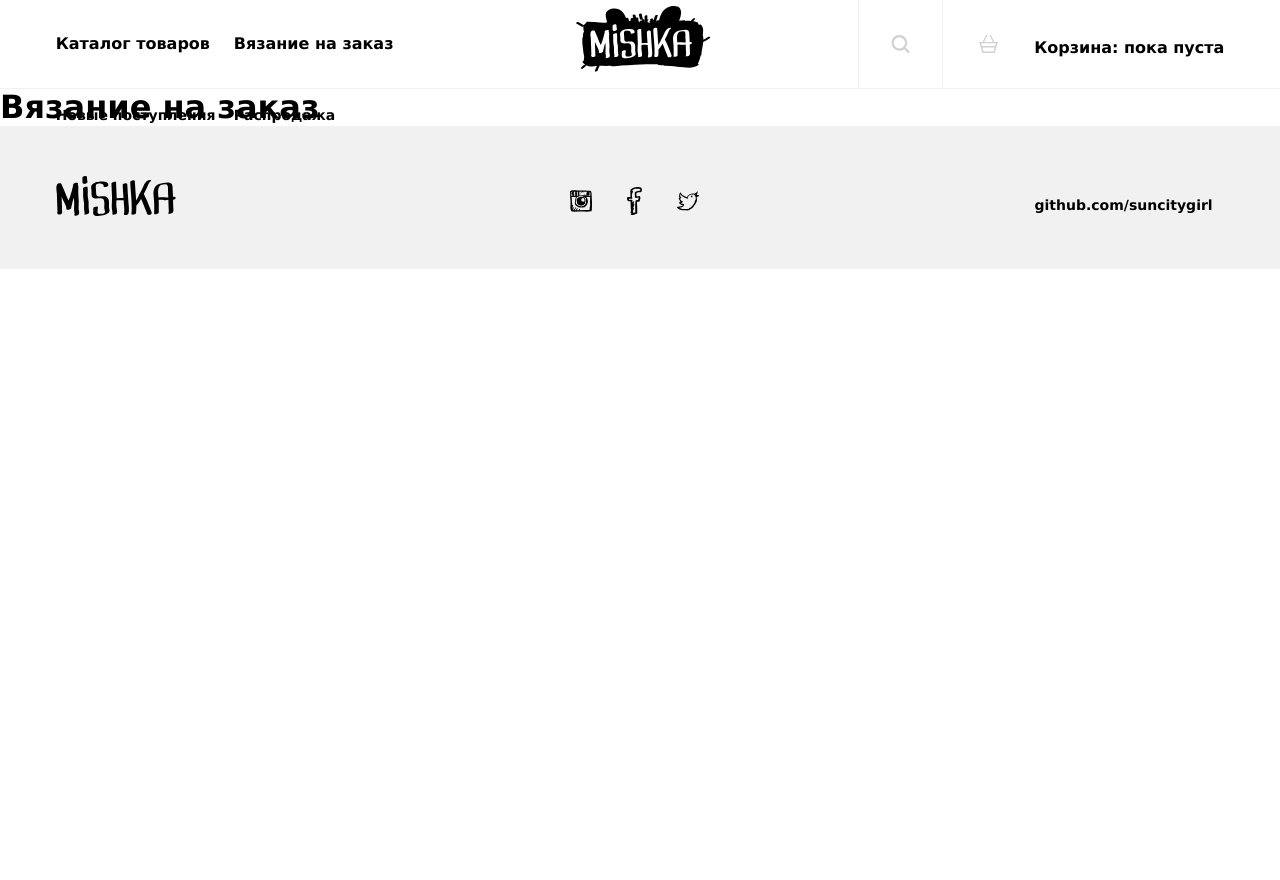
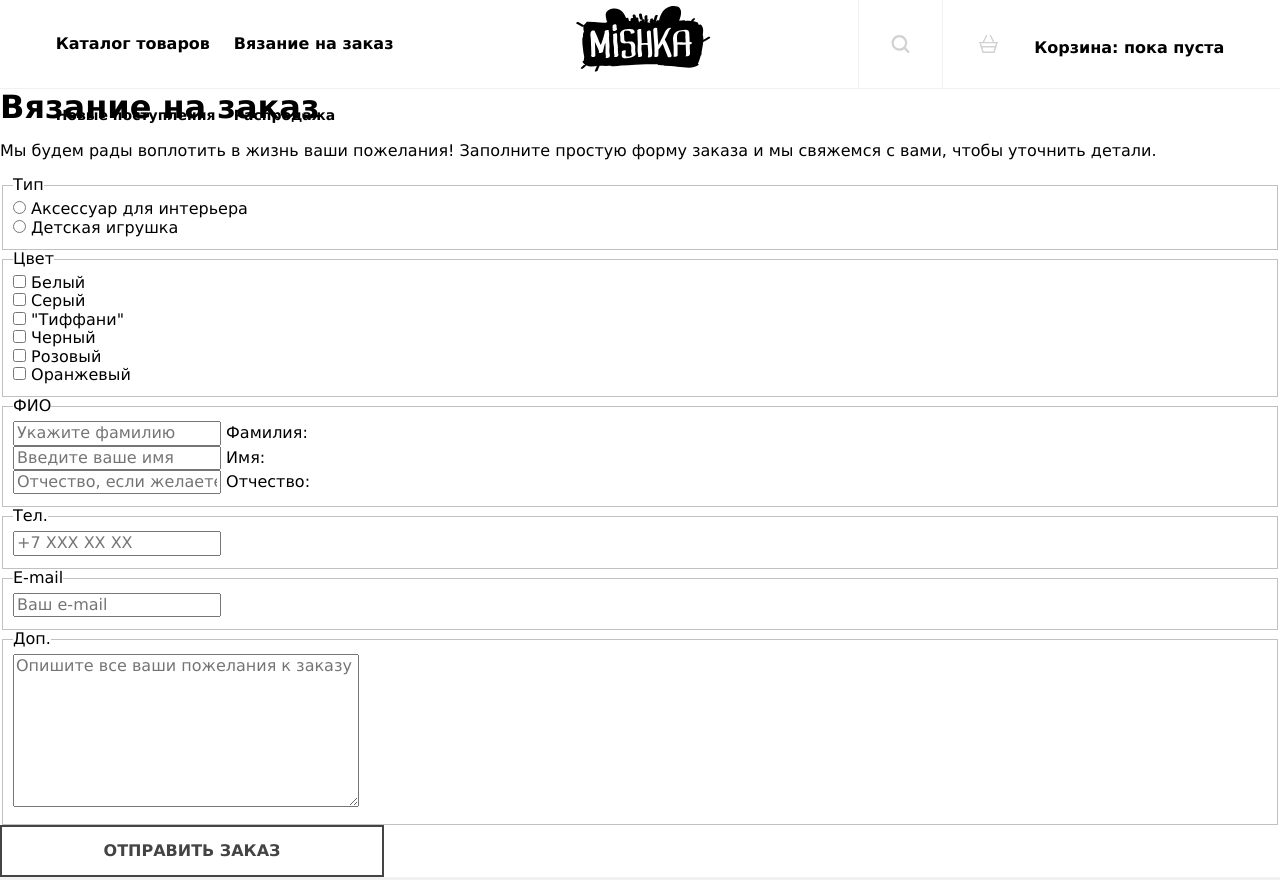
Before and after one commit to suncitygirl/mishka-shop, a website: page app/form.html in a window 1280 px wide. Shown: the top 880 px of the page. Before the commit the page ends 800 px from the top, so only its background shows below. Drawn offline with Linux system fonts and the light colour scheme.

Commit message:
Add a form markup

```diff
--- a/app/css/blocks/main-nav.css
+++ /dev/null
@@ -1,6 +0,0 @@
-.logo-mobile {
-  display: block;
-  width: 86px;
-  height: 35px; }
-
-/*# sourceMappingURL=../maps/blocks/main-nav.css.map */
--- a/app/form.html
+++ b/app/form.html
@@ -242,9 +242,86 @@
         </nav>
     </header>
     <main class="order-content">
-      <header class="order-header">
-        <h1>Вязание на заказ</h1>
-      </header>
+        <header class="order-content__header">
+            <h1>Вязание на заказ</h1>
+        </header>
+        <p class="order-content__description">
+            Мы будем рады воплотить в жизнь ваши пожелания! Заполните простую форму заказа и мы свяжемся с вами, чтобы уточнить детали.
+        </p>
+        <form class="order-form" method="post">
+            <fieldset class="order-form__item order-for__item--type">
+                <legend class="order-form__tag">Тип</legend>
+                <ul class="order-form__filter">
+                    <li class="order-form__filter--item">
+                        <input id="type1" type="radio" name="type" value="accessory">
+                        <label for="type1">Аксессуар для интерьера</label>
+                    </li>
+                    <li class="order-form__filter--item">
+                        <input id="type2" type="radio" name="type" value="toy">
+                        <label for="type2">Детская игрушка</label>
+                    </li>
+                </ul>
+            </fieldset>
+            <fieldset class="order-form__item order-for__item--color">
+                <legend class="order-form__tag">Цвет</legend>
+                <ul class="order-form__filter">
+                    <li class="order-form__filter--item">
+                        <input id="color1" type="checkbox" name="checkbox-color1" value="color1">
+                        <label for="color1">Белый</label>
+                    </li>
+                    <li class="order-form__filter--item">
+                        <input id="color2" type="checkbox" name="checkbox-color2" value="color2">
+                        <label for="color2">Серый</label>
+                    </li>
+                    <li class="order-form__filter--item">
+                        <input id="color3" type="checkbox" name="checkbox-color3" value="color3">
+                        <label for="color3">"Тиффани"</label>
+                    </li>
+                    <li class="order-form__filter--item">
+                        <input id="color4" type="checkbox" name="checkbox-color4" value="color4">
+                        <label for="color4">Черный</label>
+                    </li>
+                    <li class="order-form__filter--item">
+                        <input id="color5" type="checkbox" name="checkbox-color5" value="color5">
+                        <label for="color5">Розовый</label>
+                    </li>
+                    <li class="order-form__filter--item">
+                        <input id="color6" type="checkbox" name="checkbox-color6" value="color6">
+                        <label for="color6">Оранжевый</label>
+                    </li>
+                </ul>
+            </fieldset>
+            <fieldset class="order-form__item order-for__item--fullname">
+                <legend class="order-form__tag">ФИО</legend>
+                <ul class="order-form__filter">
+                    <li class="order-form__filter--item">
+                        <input id="surname" type="text" name="surname" placeholder="Укажите фамилию" required>
+                        <label for="surname">Фамилия:</label>
+                    </li>
+                    <li class="order-form__filter--item">
+                        <input id="name" type="text" name="name" placeholder="Введите ваше имя" required>
+                        <label for="name">Имя:</label>
+                    </li>
+                    <li class="order-form__filter--item">
+                        <input id="middle-name" type="text" name="middle-name" placeholder="Отчество, если желаете">
+                        <label for="middle-name">Отчество:</label>
+                    </li>
+                </ul>
+            </fieldset>
+            <fieldset class="order-form__item order-for__item--phone">
+                <legend class="order-form__tag">Тел.</legend>
+                <input type="tel" name="phone" placeholder="+7 XXX XX XX" required>
+            </fieldset>
+            <fieldset class="order-form__item order-for__item--email">
+                <legend class="order-form__tag">E-mail</legend>
+                <input type="email" name="email" placeholder="Ваш e-mail" required>
+            </fieldset>
+            <fieldset class="order-form__item order-for__item--extra">
+                <legend class="order-form__tag">Доп.</legend>
+                <textarea name="additional-information" rows="8" cols="40" placeholder="Опишите все ваши пожелания к заказу"></textarea>
+            </fieldset>
+            <button class="order-form__submit-btn btn" type="submit" name="submit">Отправить заказ</button>
+        </form>
     </main>
     <footer class="main-footer">
         <div class="main-footer__logo" hidden>
```
